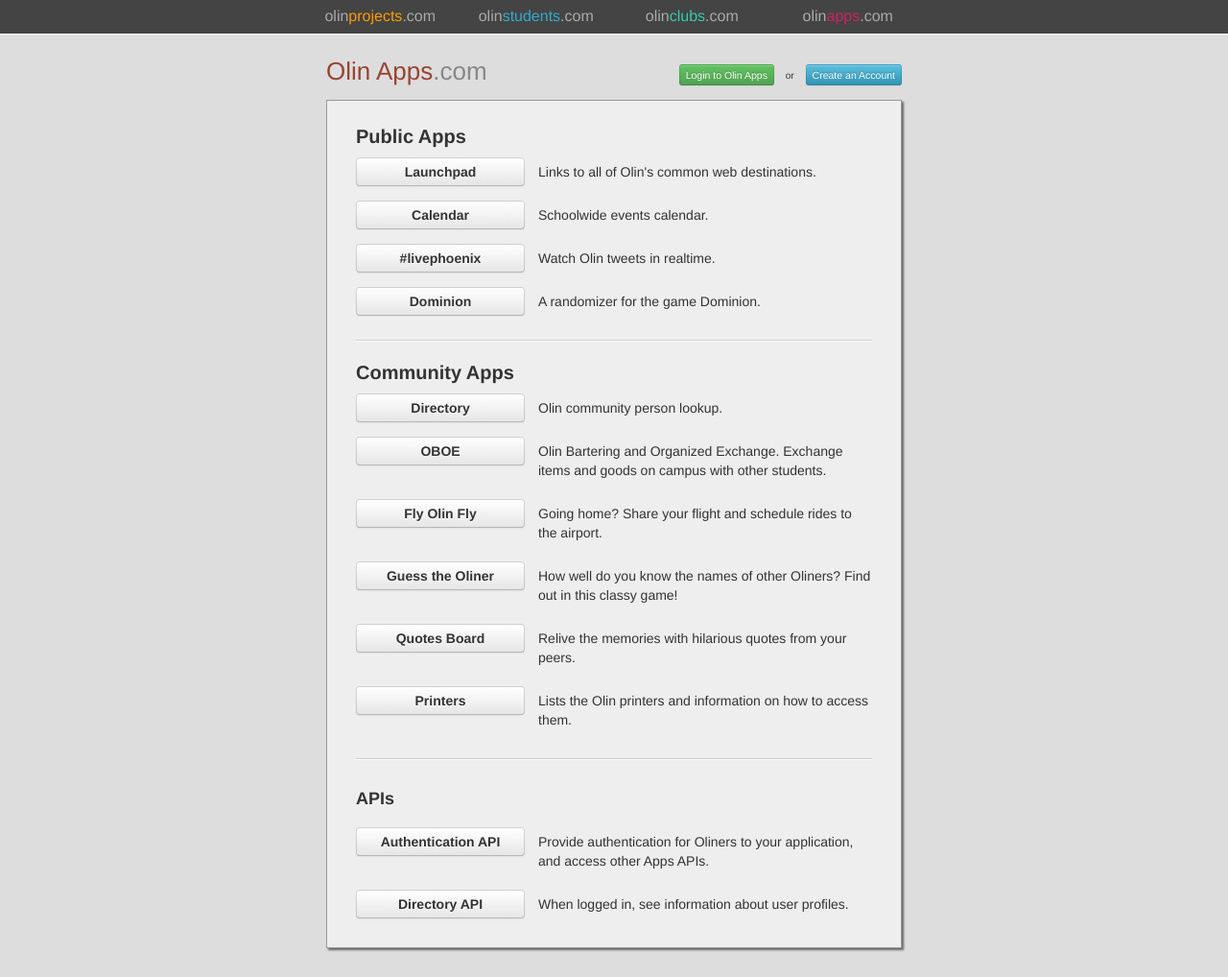
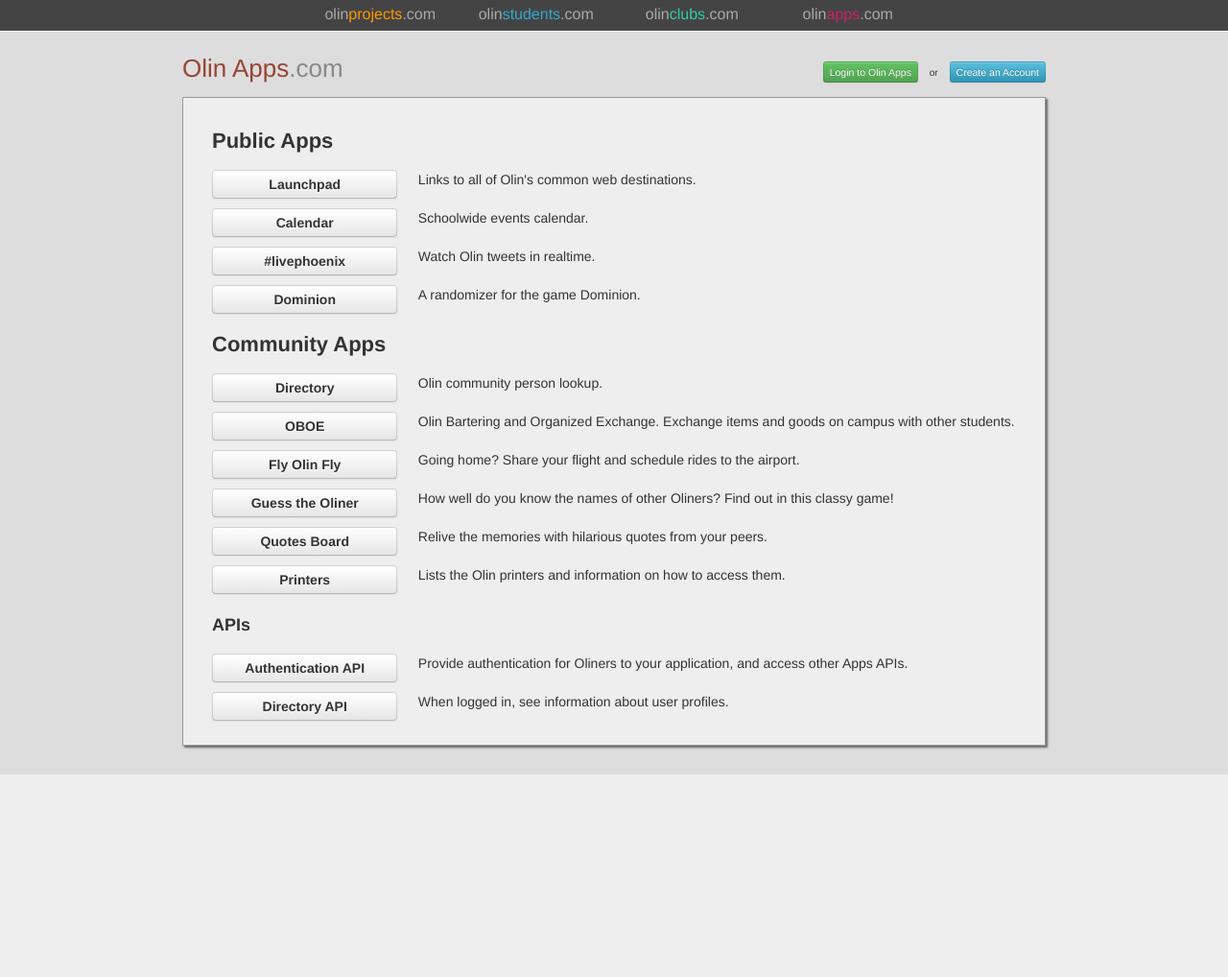
Before and after one commit to olin/olinapps, a Flask app: page / in a window 1280 px wide. Shown: the whole page at 96% size. After the commit the page ends 807 px from the top, so only its background shows below. Run offline with Flask 2, Linux system fonts and the light colour scheme; parts of the project's set-up code (start-up, migrations or seed data) failed here and were passed over; some libraries are stand-ins or nearby versions.

Commit message:
New styles

```diff
--- a/static/style.css
+++ b/static/style.css
@@ -1,28 +1,39 @@
-.container-fluid { max-width: 600px; margin-left: auto; margin-right: auto;}
+/* olinstar */
+header.olinstar { overflow: auto; font-size: 16px;
+  color: #aaa; border: none; background: #444; border-bottom: 1px solid #fff;
+  padding: 0 0; margin-bottom: 18px; height: 32px;}
+header.olinstar ul, header.olinstar li { display: block; margin: 0; padding: 0; list-style: none; }
+header.olinstar ul { overflow: auto; max-width: 650px; margin: 0 auto; }
+header.olinstar a { text-decoration: none; color: inherit; padding: 5px 0 0; height: 28px; display: block; }
+header.olinstar a:hover { color: white; background: #555; }
+header.olinstar li { float: left; width: 25%; text-align: center; }
+header.olinstar b { font-weight: normal; }
+header.olinstar .apps b { color: #C26;}
+header.olinstar .students b { color: #3AC;}
+header.olinstar .clubs b { color: #3CA;}
+header.olinstar .projects b { color: #F90;}
+
+/* body */
 body { background: #ddd; padding-bottom: 30px; }
 
-h1 { margin: 0 0 10px; font-size: 26px; font-weight: normal; color: #888; }
-h1 a { color: #943; }
-#login { float: right; line-height: 46px; }
-#login form { display: inline; margin-left: 10px;}
+/* slim theme */
+body.slim .container-fluid { max-width: 900px; margin-left: auto; margin-right: auto;}
 
-h2 { font-size: 22px; }
-h3 { font-size: 18px; }
-hr { border-top-color: #ccc; }
+body.slim h1 { margin: 0 0 10px; font-size: 26px; font-weight: normal; color: #888; }
+body.slim h1 a { color: #943; }
+body.slim #login { float: right; line-height: 46px; }
+body.slim #login form { display: inline; margin-left: 10px;}
 
-#body { border: 1px solid #999; background: #eee; box-shadow: #666 2px 2px 2px;
-padding: 15px 30px;}
+body.slim h2 { font-size: 22px; }
+body.slim h3 { font-size: 18px; }
+body.slim hr { border-top-color: #ccc; }
 
-header { overflow: auto; font-size: 16px;
-  color: #aaa; border: none; background: #444; border-bottom: 1px solid #fff;
-  padding: 0 0; margin-bottom: 18px; height: 35px;}
-#olinstar, #olinstar li { display: block; margin: 0; padding: 0; list-style: none; }
-#olinstar { overflow: auto; max-width: 650px; margin: 0 auto; }
-#olinstar a { text-decoration: none; color: inherit; padding: 7px 0 0; height: 28px; display: block; }
-#olinstar a:hover { color: white; background: #555; }
-#olinstar li { float: left; width: 25%; text-align: center; }
-#olinstar b { font-weight: normal; }
-#olinstar .apps b { color: #C26;}
-#olinstar .students b { color: #3AC;}
-#olinstar .clubs b { color: #3CA;}
-#olinstar .projects b { color: #F90;}
+body.slim #body { border: 1px solid #999; background: #eee; box-shadow: #666 2px 2px 2px; padding: 15px 30px; }
+
+/* mobile */
+@media screen
+and (max-width : 767px) {
+  header.olinstar { display: none; }
+  body.slim #login { float: none; background: #444; border-bottom: 1px solid #fff; color: white;
+    margin: 0 -20px 10px; padding: 0 20px;
+}
--- a/templates/index.html
+++ b/templates/index.html
@@ -2,40 +2,83 @@
 {% block body %}
 
 <style>
-#page-projects p { padding: 5px 0 10px 190px; }
-#page-projects a { width: 150px; margin-left: -190px; float: left; margin-top: -5px; }
-#page-projects p, #page-projects h2 { clear: left; }
-h2 { font-size: 20px; line-height: 1.2}
+.row-fluid a.btn { display: block; }
 </style>
 
 <div id="page-projects">
   <h2>Public Apps</h2>
 
-  <!--<p><a href="http://fwol.in/" class="btn"><b>fwol.in</b></a> The Olin Community Portal.</p>-->
-  <p><a href="http://launchpad.olinapps.com/" class="btn"><b>Launchpad</b></a> Links to all of Olin's common web destinations.</p>
-  <p><a href="http://calendar.olinapps.com/" class="btn"><b>Calendar</b></a> Schoolwide events calendar.</p>
-  <p><a href="http://livephoenix.olinapps.com" class="btn"><b>#livephoenix</b></a> Watch Olin tweets in realtime.</p>
-  <p><a href="http://dominion.olinapps.com" class="btn"><b>Dominion</b></a> A randomizer for the game Dominion.</p>
-  <!--<p><a href="http://webcams.olinapps.com/" class="btn"><b>Webcams</b></a> Student-run webcams for analysis and cool factor.</p>-->
+  <!--</div>
+  <div class="row-fluid">
+    <p class="span3"><a href="http://fwol.in/" class="btn"><b>fwol.in</b></a></p>
+    <p class="span9"> The Olin Community Portal.</p>-->
+  <div class="row-fluid">
+    <p class="span3"><a href="http://launchpad.olinapps.com/" class="btn"><b>Launchpad</b></a></p>
+    <p class="span9">Links to all of Olin's common web destinations.</p>
+  </div>
+  <div class="row-fluid">
+    <p class="span3"><a href="http://calendar.olinapps.com/" class="btn"><b>Calendar</b></a></p>
+    <p class="span9"> Schoolwide events calendar.</p>
+  </div>
+  <div class="row-fluid">
+    <p class="span3"><a href="http://livephoenix.olinapps.com" class="btn"><b>#livephoenix</b></a></p>
+    <p class="span9"> Watch Olin tweets in realtime.</p>
+  </div>
+  <div class="row-fluid">
+    <p class="span3"><a href="http://dominion.olinapps.com" class="btn"><b>Dominion</b></a></p>
+    <p class="span9"> A randomizer for the game Dominion.</p>
+  <!--</div>
+  <div class="row-fluid">
+    <p class="span3"><a href="http://webcams.olinapps.com/" class="btn"><b>Webcams</b></a></p>
+    <p class="span9"> Student-run webcams for analysis and cool factor.</p>-->
 
   <hr>
 
   <h2>Community Apps</h2>
-  <p><a href="http://directory.olinapps.com/" class="btn"><b>Directory</b></a> Olin community person lookup.</p>
-  <!--<p><a href="http://seamlist.olinapps.com/" class="btn"><b>Seamlist</b></a> Search and manage Olin email lists.</p>-->
-  <!--<p><a href="http://map.olinapps.com" class="btn"><b>Marauder's Map</b></a> Where are students on campus?</p>-->
-  <p><a href="http://oboe.olinapps.com" class="btn"><b>OBOE</b></a> Olin Bartering and Organized Exchange. Exchange items and goods on campus with other students.</p>
-  <p><a href="http://flyolinfly.olinapps.com" class="btn"><b>Fly Olin Fly</b></a> Going home? Share your flight and schedule rides to the airport.</p>
-  <p><a href="http://guess.olinapps.com" class="btn"><b>Guess the Oliner</b></a> How well do you know the names of other Oliners? Find out in this classy game!</p>
-  <p><a href="http://quotes.olinapps.com" class="btn"><b>Quotes Board</b></a> Relive the memories with hilarious quotes from your peers.</p>
-  <p><a href="http://printers.olinapps.com" class="btn"><b>Printers</b></a> Lists the Olin printers and information on how to access them.</p>
+  <div class="row-fluid">
+    <p class="span3"><a href="http://directory.olinapps.com/" class="btn"><b>Directory</b></a></p>
+    <p class="span9"> Olin community person lookup.</p>
+  </div>
+  <!--</div>
+  <div class="row-fluid">
+    <p class="span3"><a href="http://seamlist.olinapps.com/" class="btn"><b>Seamlist</b></a></p>
+    <p class="span9"> Search and manage Olin email lists.</p>-->
+  <!--</div>
+  <div class="row-fluid">
+    <p class="span3"><a href="http://map.olinapps.com" class="btn"><b>Marauder's Map</b></a></p>
+    <p class="span9"> Where are students on campus?</p>-->
+  <div class="row-fluid">
+    <p class="span3"><a href="http://oboe.olinapps.com" class="btn"><b>OBOE</b></a></p>
+    <p class="span9"> Olin Bartering and Organized Exchange. Exchange items and goods on campus with other students.</p>
+  </div>
+  <div class="row-fluid">
+    <p class="span3"><a href="http://flyolinfly.olinapps.com" class="btn"><b>Fly Olin Fly</b></a></p>
+    <p class="span9"> Going home? Share your flight and schedule rides to the airport.</p>
+  </div>
+  <div class="row-fluid">
+    <p class="span3"><a href="http://guess.olinapps.com" class="btn"><b>Guess the Oliner</b></a></p>
+    <p class="span9"> How well do you know the names of other Oliners? Find out in this classy game!</p>
+  </div>
+  <div class="row-fluid">
+    <p class="span3"><a href="http://quotes.olinapps.com" class="btn"><b>Quotes Board</b></a></p>
+    <p class="span9"> Relive the memories with hilarious quotes from your peers.</p>
+  </div>
+  <div class="row-fluid">
+    <p class="span3"><a href="http://printers.olinapps.com" class="btn"><b>Printers</b></a></p>
+    <p class="span9"> Lists the Olin printers and information on how to access them.</p>
 
   <hr>
 
   <h3>APIs</h3>
 
-  <p><a href="/api" class="btn"><b>Authentication API</b></a> Provide authentication for Oliners to your application, and access other Apps APIs.</p>
-  <p><a href="http://directory.olinapps.com/api" class="btn"><b>Directory API</b></a> When logged in, see information about user profiles.</p>
+  </div>
+  <div class="row-fluid">
+    <p class="span3"><a href="/api" class="btn"><b>Authentication API</b></a></p>
+    <p class="span9"> Provide authentication for Oliners to your application, and access other Apps APIs.</p>
+  </div>
+  <div class="row-fluid">
+    <p class="span3"><a href="http://directory.olinapps.com/api" class="btn"><b>Directory API</b></a></p>
+    <p class="span9"> When logged in, see information about user profiles.</p>
 
 </div>
 {% endblock %}
--- a/templates/layout.html
+++ b/templates/layout.html
@@ -8,9 +8,9 @@
     <link href="/static/bootstrap/bootstrap-responsive.min.css" rel="stylesheet">
     <link href="/static/style.css" rel="stylesheet">
   </head>
-  <body>
-    <header>
-      <ul id="olinstar">
+  <body class="slim">
+    <header class="olinstar">
+      <ul>
         <li class="projects"><a href="//olinprojects.com/">olin<b>projects</b>.com</a></li>
         <li class="students"><a href="//olinstudents.com/">olin<b>students</b>.com</a></li>
         <li class="clubs"><a href="//olinclubs.com/">olin<b>clubs</b>.com</a></li>
```
